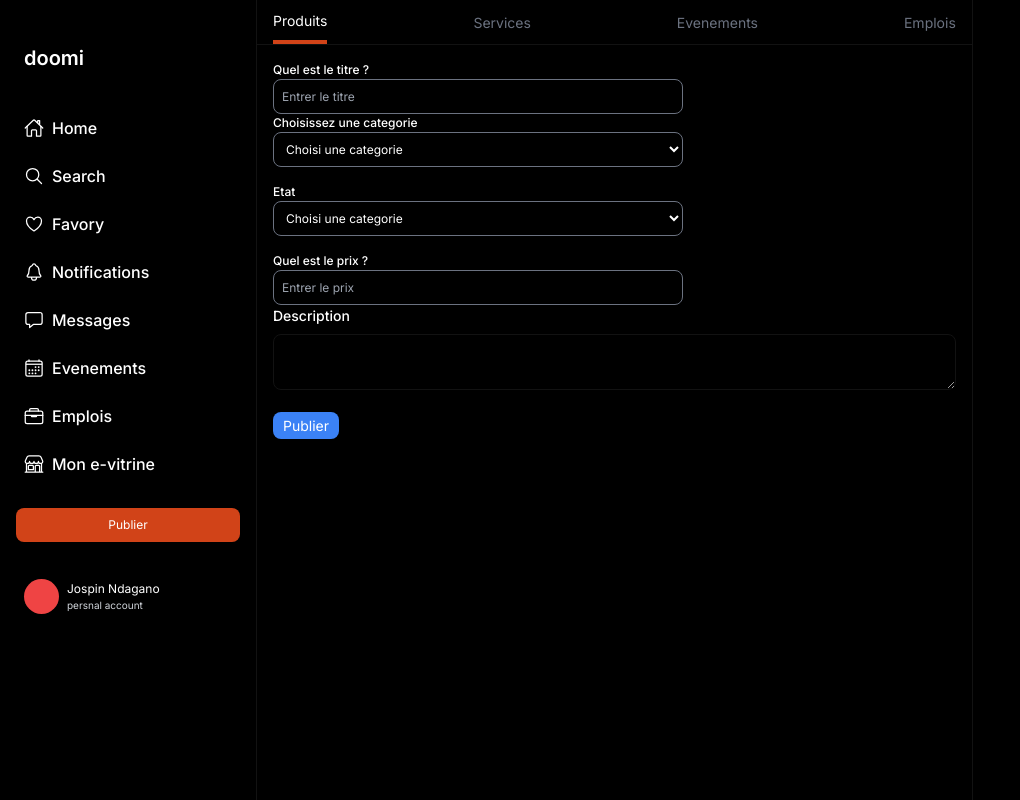
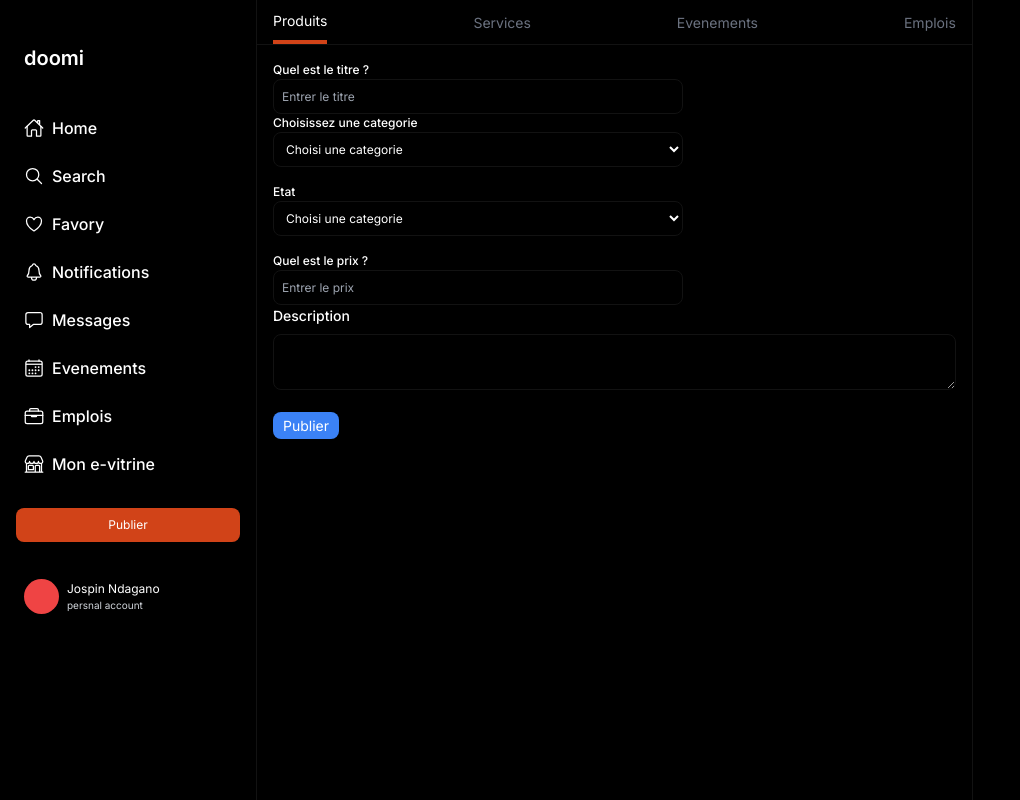
Before and after one commit to Jospin6/doomi, a Next.js app: page /nouveau in a window 1280 px wide. Shown: the whole page, without its empty margins (0-1020 px from the left). Built offline with nearby package versions, Linux system fonts and the light colour scheme.

Commit message:
Add border color to the input componnent

```diff
--- a/src/app/(auth)/connexion/page.tsx
+++ b/src/app/(auth)/connexion/page.tsx
@@ -7,13 +7,26 @@ import { AuthComp } from '@/components/AuthComp'
 export default function Connexion() {
     return <AuthComp hTitle='Bonjour !' hSubTitle='Connectez-vous et profiter de nos services'>
         <div className='px-4'>
-            <Input id='phone' className='mb-4' placeholder='Entrer votre nurero' label='Numero télé' type='text' />
-            <Input id='password' placeholder='Entrer le mot de passe' label='Mot de passe' type='password' />
-            <div>
-                <span className='text-[10px] text-blue-500'>mot de passe oublié</span>
-                <Checkbox id='stay' label='Rester connecté' />
-            </div>
-            <MainButton text="Connexion" className="w-full py-[5px]" />
+            <form action="">
+                <Input
+                    id='phone'
+                    inputBorder="border-gray-500"
+                    className='mb-4'
+                    placeholder='Entrer votre nurero'
+                    label='Numero télé'
+                    type='text' />
+                <Input
+                    id='password'
+                    inputBorder="border-gray-500"
+                    placeholder='Entrer le mot de passe'
+                    label='Mot de passe'
+                    type='password' />
+                <div>
+                    <span className='text-[10px] text-blue-500'>mot de passe oublié</span>
+                    <Checkbox id='stay' label='Rester connecté' />
+                </div>
+                <MainButton text="Connexion" className="w-full py-[5px]" />
+            </form>
         </div>
         <div className='absolute left-0 bottom-0 text-center pb-4 w-full text-[12px]'>
             <span className='text-gray-500'>Envie de nous rejoindre ? </span>
--- a/src/app/(auth)/inscription/page.tsx
+++ b/src/app/(auth)/inscription/page.tsx
@@ -17,23 +17,27 @@ export default function Inscription() {
                     className='mb-4'
                     placeholder='Entrer votre nom'
                     label='Nom'
+                    inputBorder="border-gray-500"
                     type='text' />
                 <Input
                     id='phone'
                     className='mb-4'
                     placeholder='Entrer votre nurero'
                     label='Numero télé'
+                    inputBorder="border-gray-500"
                     type='number' />
                 <Input
                     id='password'
                     placeholder='Entrer le mot de passe'
                     label='Mot de passe'
                     className='mb-4'
+                    inputBorder="border-gray-500"
                     type='password' />
                 <Input
                     id='password_conf'
                     placeholder='Confirmer le mot de passe'
                     label='Mot de passe confirmation'
+                    inputBorder="border-gray-500"
                     type='password' />
                 <p className="text-[10px] text-gray-500 mt-8">
                     En m'inscrivant sur ce site je reconnais avoir lu et accepter les
--- a/src/app/nouveau/page.tsx
+++ b/src/app/nouveau/page.tsx
@@ -20,6 +20,7 @@ export default function Nouveau() {
                     <Input
                         type="text"
                         id="title"
+                        inputBorder="border-[#121212]"
                         placeholder="Entrer le titre"
                         label="Quel est le titre ?" />
                 </div>
@@ -31,6 +32,7 @@ export default function Nouveau() {
                     <Input
                         type="text"
                         id="price"
+                        inputBorder="border-[#121212]"
                         placeholder="Entrer le prix"
                         label="Quel est le prix ?" />
                 </div>
--- a/src/components/Input.tsx
+++ b/src/components/Input.tsx
@@ -4,17 +4,18 @@ type InputProps = {
     id: string,
     placeholder: string,
     label: string,
-    className?: string
+    className?: string,
+    inputBorder: string
 
 }
 
-export const Input = ({type, id, placeholder, label, className}: InputProps) => {
+export const Input = ({type, id, placeholder, label, className, inputBorder}: InputProps) => {
     return <div className={`text-white ${className}`}>
         <label htmlFor={id} className="font-[500] text-[12px] block"> {label} </label>
         <input
             type={type}
-            className="w-full border-[1px] h-[35px] rounded-lg border-gray-500
-            outline-none mr-2 text-[12px] bg-transparent pl-2"
+            className={`w-full border-[1px] h-[35px] rounded-lg
+            outline-none mr-2 text-[12px] bg-transparent pl-2 ${inputBorder}`}
             id={id}
             autoComplete="off"
             placeholder={placeholder}/>
--- a/src/components/SelectInput.tsx
+++ b/src/components/SelectInput.tsx
@@ -8,7 +8,7 @@ type SelectInputProps = {
 export const SelectInput = ({id, label, name}: SelectInputProps) => {
     return <div className="mb-4">
          <label htmlFor={id} className="font-[500] text-[12px] block"> {label} </label>
-        <select name={name} id={id} className="w-full border-[1px] h-[35px] rounded-lg border-gray-500
+        <select name={name} id={id} className="w-full border-[1px] h-[35px] rounded-lg border-[#121212]
             outline-none mr-2 bg-transparent pl-2 text-[12px]" >
             <option value="" className="text-gray-500">Choisi une categorie</option>
             <option value="" className="text-black">Vetements</option>
```
Lines whose indentation alone changed are shown as unchanged.
